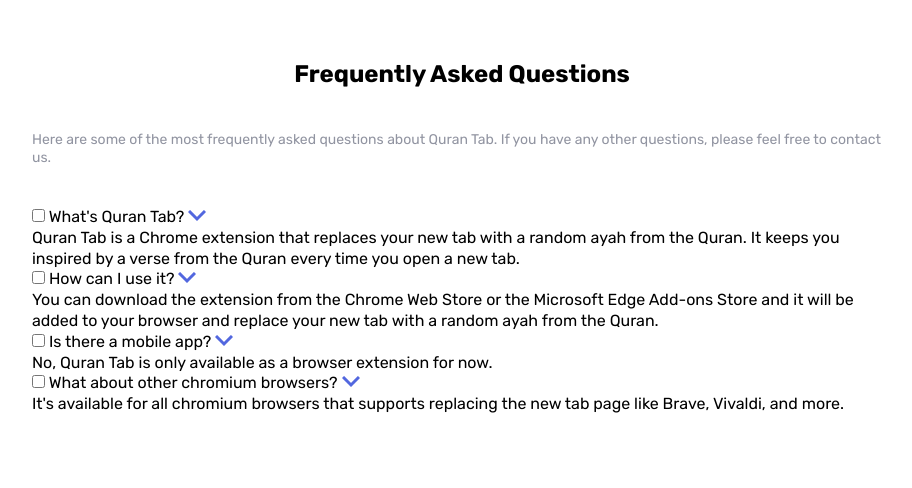
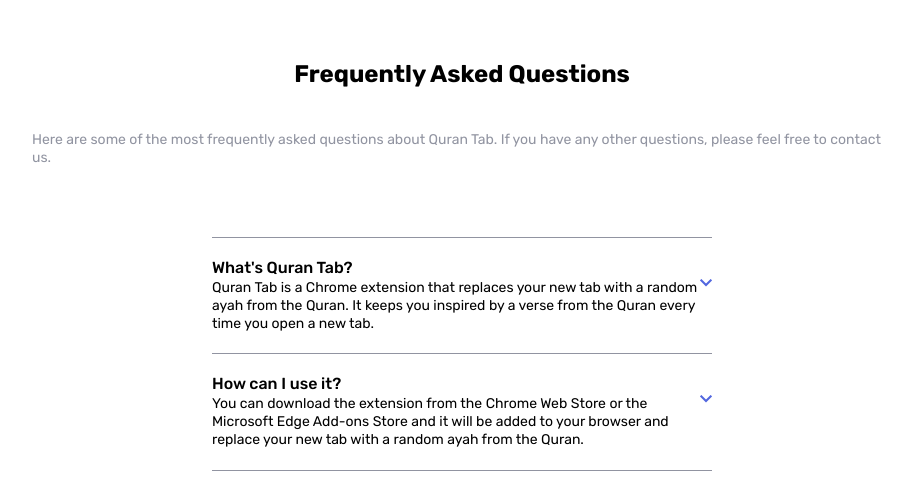
Before and after one commit to Yussif20/quran-tab-landing-page, a plain HTML site: page index.html in a window 1280 px wide. Shown: the part 2110-2598 px from the top of the page, without its empty margins (178-1090 px from the left). Drawn offline with Linux system fonts and the light colour scheme.

Commit message:
adding the faq section

```diff
--- a/styles/style.scss
+++ b/styles/style.scss
@@ -206,3 +206,37 @@
     }
   }
 }
+.faq {
+  max-width: 50rem;
+  margin-top: calc(var(--default-padding) * 1.5);
+  border-top: 1px solid var(--color-grayish-blue);
+  border-bottom: 1px solid var(--color-grayish-blue);
+  &__row {
+    position: relative;
+    padding: var(--default-padding) 0;
+
+    &:not(:last-of-type) {
+      border-bottom: 1px solid var(--color-grayish-blue);
+    }
+  }
+  &__arrow {
+    position: absolute;
+    width: 1.2rem;
+    max-width: 100%;
+    right: 0;
+    top: calc(var(--default-padding) + 0.6);
+  }
+  &__input {
+    display: none;
+  }
+  &__question {
+    font-size: 1.6rem;
+    font-weight: 500;
+    cursor: pointer;
+    display: block;
+  }
+  &__answer {
+    font-size: 1.4rem;
+    font-weight: 400;
+  }
+}
```
Also changed, not shown: styles/style.css, 1 other file.
